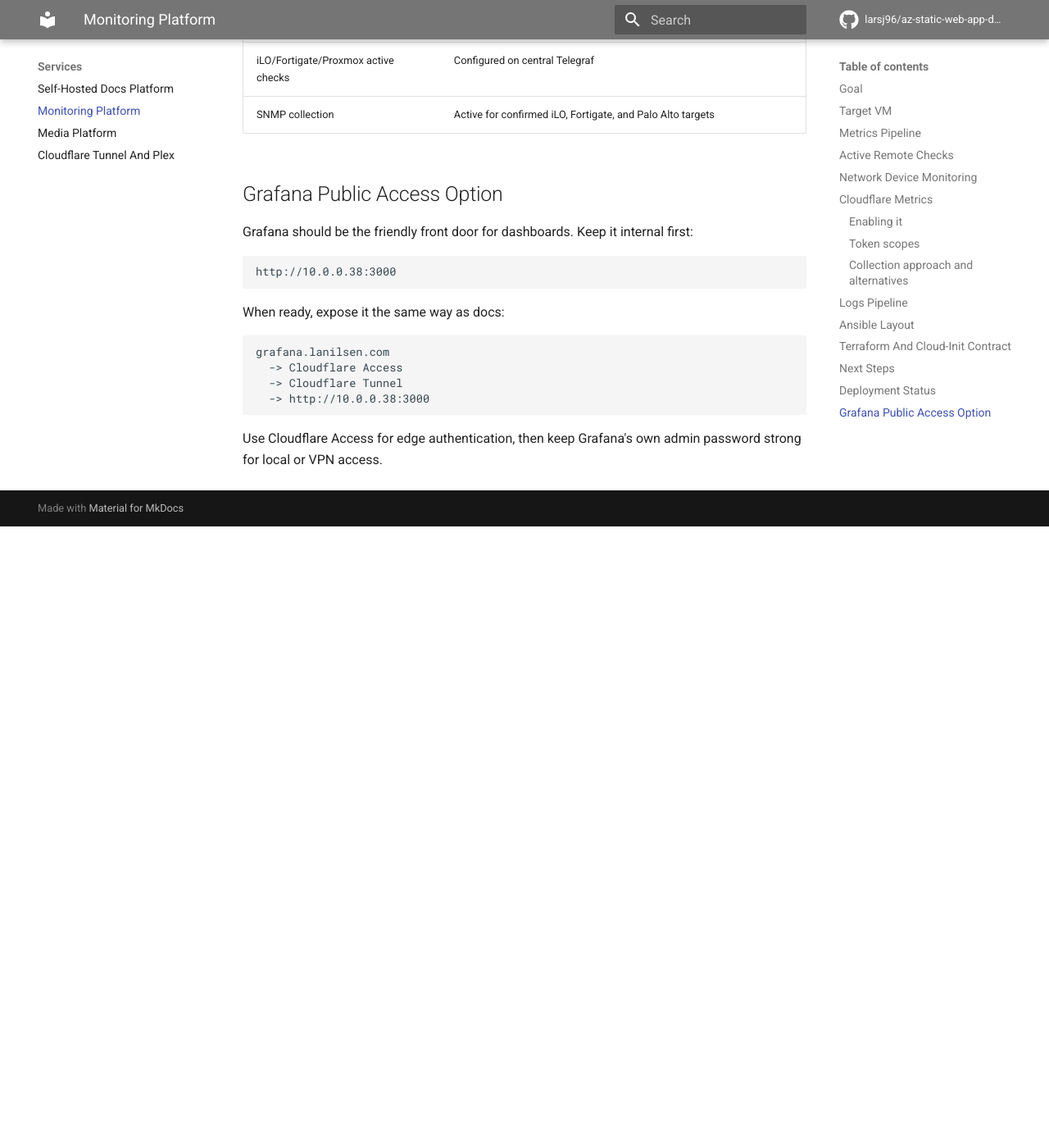
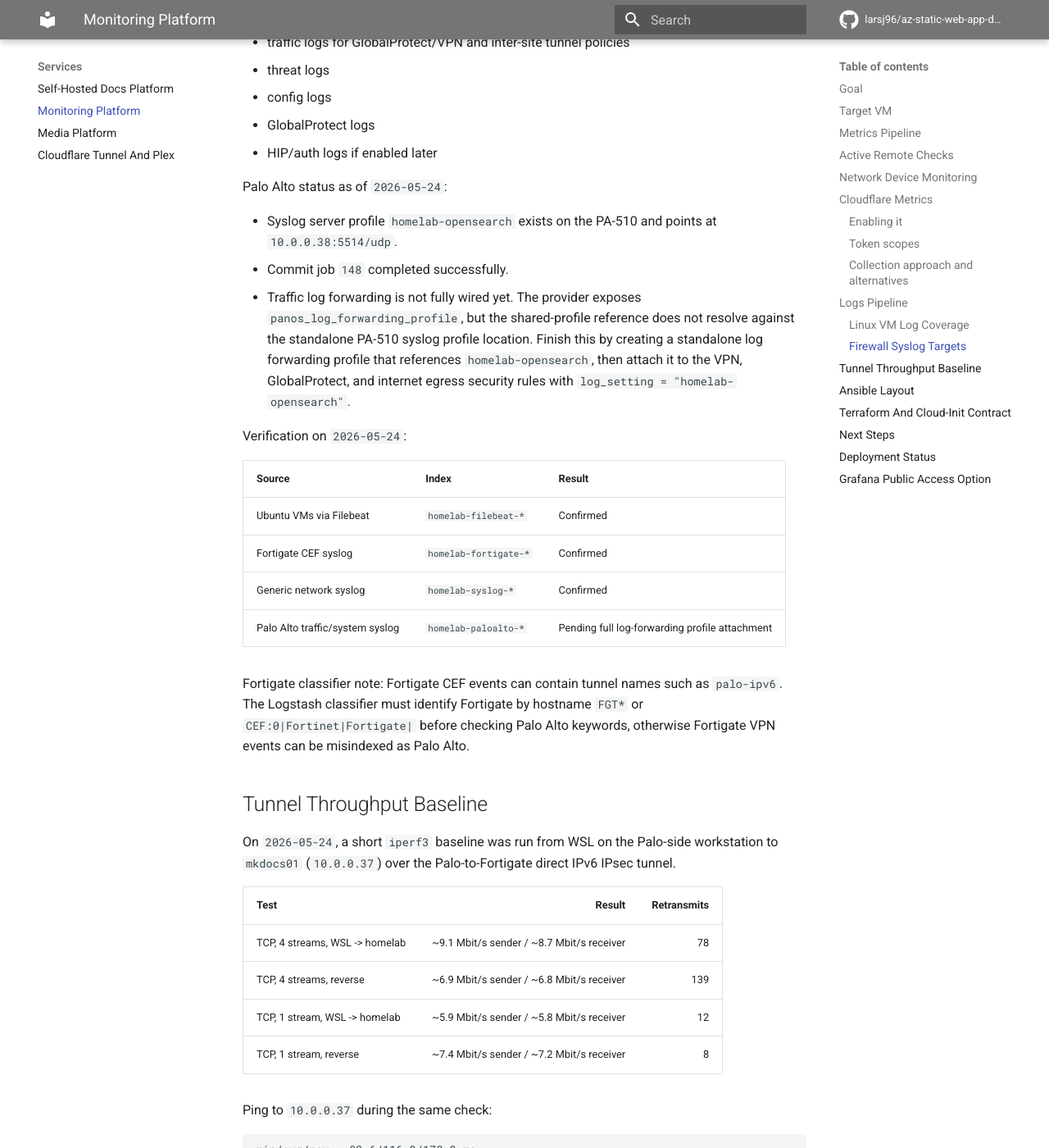
Before and after one commit to larsj96/az-static-web-app-docs, an MkDocs documentation site: the page built from docs/monitoring-platform.md, in a window 1280 px wide and 1400 px high, scrolled down 8169 px. Shown: the whole window at 82% size. Built offline with MkDocs 1.6.1 and Material for MkDocs 9.7.7, drawn with Linux system fonts in a browser that asks for light colours; comment, search, counter and statistics services are not loaded; before the commit the page ends 8811 px from its top, so only the background shows below that; some of the changed text lies outside the part shown.

Commit message:
Document logging pipeline and VPN throughput baseline

````diff
--- a/docs/monitoring-platform.md
+++ b/docs/monitoring-platform.md
@@ -8,7 +8,8 @@ Build a central monitoring platform that is managed like the rest of the homelab
 - cloud-init gives it the standard Ubuntu baseline and SSH keys.
 - Ansible installs Docker and deploys the monitoring stack.
 - Ansible installs Telegraf on monitored servers.
-- Ansible installs Filebeat on the same host group for centralized system/audit log shipping.
+- Ansible installs Filebeat on the same host group for centralized system/audit/service log shipping.
+- A dedicated syslog forwarder receives firewall/network syslog and relays it to Logstash.
 - Metrics go to InfluxDB.
 - Grafana is the primary dashboard front end.
 - Syslog/audit/application logs go to OpenSearch through Logstash.
@@ -26,6 +27,7 @@ Live VM:
 | VM | VMID | VLAN | Purpose | Size |
 | --- | ---: | ---: | --- | --- |
 | `monitoring1` | `9040` | `12` | Central monitoring stack | 8 CPU, 32 GiB RAM, 500 GiB disk |
+| `syslog1` | `9090` | `12` | Syslog forwarder for Fortigate/Palo/network devices | 2 CPU, 4 GiB RAM, 80 GiB disk |
 
 The VM should live on the services VLAN with the other app VMs:
 
@@ -39,6 +41,7 @@ Current inventory:
 
 ```text
 monitoring1 ansible_host=10.0.0.38 ansible_user=ubuntu
+syslog1 ansible_host=10.0.0.40 ansible_user=ubuntu
 ```
 
 Fortigate DHCP assigned `10.0.0.38`, and the QEMU guest agent reports that address.
@@ -205,8 +208,11 @@ Use OpenSearch instead of Elastic licensing-sensitive packages for the first Doc
 
 ```mermaid
 flowchart LR
-  syslog["Syslog / audit logs"] --> logstash["Logstash\n5044 beats\n5514 syslog"]
-  beats["Filebeat (system + audit)"] --> logstash
+  fgt["Fortigate syslog"] --> syslog1["syslog1\nrsyslog :514"]
+  palo["Palo Alto syslog"] --> syslog1
+  net["Other network devices"] --> syslog1
+  syslog1 --> logstash["Logstash\n5044 beats\n5514 syslog"]
+  beats["Filebeat\nsystem + auth + audit + journald + packages + services"] --> logstash
   logstash --> os["OpenSearch"]
   os --> grafana["Grafana\nlog views"]
   os --> dash["OpenSearch Dashboards"]
@@ -225,7 +231,125 @@ Live exposed ports on `monitoring1`:
 | `5044` | Beats input |
 | `5514/tcp+udp` | Syslog input |
 
+Live exposed ports on `syslog1`:
+
+| Port | Service |
+| ---: | --- |
+| `514/udp` | Firewall/network syslog receive |
+| `514/tcp` | Firewall/network syslog receive |
+
+`syslog1` writes a local copy under:
+
+```text
+/var/log/remote/<sender-ip>/YYYY-MM-DD.log
+```
+
+It also forwards to Logstash on `monitoring1:5514/tcp` with a disk-backed rsyslog queue, so short Logstash/OpenSearch restarts should not lose firewall logs.
+
+Current operational note:
+
+- `syslog1` VMID `9090` exists in Proxmox with planned IP `10.0.0.40`, but it did not answer SSH/ping after first boot.
+- Until that VM is fixed or recreated, Fortigate is temporarily sending syslog directly to `monitoring1:5514/udp`.
+- Logstash is already listening on `5514/tcp+udp`, so this temporary path is valid and verified.
+
 Restrict these ports with Fortigate policy. Do not expose dashboards publicly without Cloudflare Access or VPN.
+
+### Linux VM Log Coverage
+
+The `log_shipper` role installs Filebeat, `auditd`, and `rsyslog` on every host in `log_shipper_agents`.
+
+Default shipped sources:
+
+| Source | Examples |
+| --- | --- |
+| Journald | systemd units, service starts/stops, kernel-adjacent runtime logs |
+| System logs | `/var/log/syslog`, `/var/log/auth.log`, daemon/user/cron logs |
+| Audit logs | `/var/log/audit/audit.log` |
+| Kernel logs | `/var/log/kern.log` |
+| Package logs | `dpkg`, `apt`, unattended-upgrades |
+| Cloud-init logs | `/var/log/cloud-init.log`, `/var/log/cloud-init-output.log` |
+| Service logs | Nginx logs and Docker container JSON logs when present |
+
+Indexes:
+
+| Index pattern | Purpose |
+| --- | --- |
+| `homelab-filebeat-*` | Linux VM logs from Filebeat |
+| `homelab-fortigate-*` | Fortigate syslog parsed as key-value data where possible |
+| `homelab-paloalto-*` | Palo Alto syslog tagged for firewall/VPN troubleshooting |
+| `homelab-syslog-*` | Generic network syslog |
+
+### Firewall Syslog Targets
+
+Configure firewalls to send syslog to:
+
+```text
+syslog1.mgmt.nilsen-tech.com
+10.0.0.40
+UDP/514 or TCP/514
+```
+
+Temporary live Fortigate target:
+
+```text
+10.0.0.38
+UDP/5514
+format CEF
+```
+
+Recommended Fortigate coverage:
+
+- traffic logs for key policies
+- event/system logs
+- VPN/IKE/IPsec events
+- admin login/config-change events
+- security events/threat logs where licensed/enabled
+
+Recommended Palo Alto coverage:
+
+- system logs
+- traffic logs for GlobalProtect/VPN and inter-site tunnel policies
+- threat logs
+- config logs
+- GlobalProtect logs
+- HIP/auth logs if enabled later
+
+Palo Alto status as of `2026-05-24`:
+
+- Syslog server profile `homelab-opensearch` exists on the PA-510 and points at `10.0.0.38:5514/udp`.
+- Commit job `148` completed successfully.
+- Traffic log forwarding is not fully wired yet. The provider exposes `panos_log_forwarding_profile`, but the shared-profile reference does not resolve against the standalone PA-510 syslog profile location. Finish this by creating a standalone log forwarding profile that references `homelab-opensearch`, then attach it to the VPN, GlobalProtect, and internet egress security rules with `log_setting = "homelab-opensearch"`.
+
+Verification on `2026-05-24`:
+
+| Source | Index | Result |
+| --- | --- | --- |
+| Ubuntu VMs via Filebeat | `homelab-filebeat-*` | Confirmed |
+| Fortigate CEF syslog | `homelab-fortigate-*` | Confirmed |
+| Generic network syslog | `homelab-syslog-*` | Confirmed |
+| Palo Alto traffic/system syslog | `homelab-paloalto-*` | Pending full log-forwarding profile attachment |
+
+Fortigate classifier note: Fortigate CEF events can contain tunnel names such as `palo-ipv6`. The Logstash classifier must identify Fortigate by hostname `FGT*` or `CEF:0|Fortinet|Fortigate|` before checking Palo Alto keywords, otherwise Fortigate VPN events can be misindexed as Palo Alto.
+
+## Tunnel Throughput Baseline
+
+On `2026-05-24`, a short `iperf3` baseline was run from WSL on the Palo-side workstation to `mkdocs01` (`10.0.0.37`) over the Palo-to-Fortigate direct IPv6 IPsec tunnel.
+
+| Test | Result | Retransmits |
+| --- | ---: | ---: |
+| TCP, 4 streams, WSL -> homelab | ~9.1 Mbit/s sender / ~8.7 Mbit/s receiver | 78 |
+| TCP, 4 streams, reverse | ~6.9 Mbit/s sender / ~6.8 Mbit/s receiver | 139 |
+| TCP, 1 stream, WSL -> homelab | ~5.9 Mbit/s sender / ~5.8 Mbit/s receiver | 12 |
+| TCP, 1 stream, reverse | ~7.4 Mbit/s sender / ~7.2 Mbit/s receiver | 8 |
+
+Ping to `10.0.0.37` during the same check:
+
+```text
+min/avg/max = 93.6/116.9/178.9 ms
+packet loss = 0%
+```
+
+This is much lower than expected for a healthy Starlink-to-Starlink VPN path. Treat it as a baseline before tuning MTU/MSS, IPsec offload, Starlink path quality, and WSL effects.
 
 ## Ansible Layout
 
@@ -242,7 +366,9 @@ roles/docker_host/
 roles/monitoring_stack/
 roles/telegraf_agent/
 roles/log_shipper/
+roles/syslog_forwarder/
 playbooks/monitoring.yml
+playbooks/syslog-forwarder.yml
 ```
 
 Run from `bastion01`:
@@ -316,6 +442,9 @@ Deployed on `2026-05-21`:
 | Grafana OpenSearch datasource | Provisioned |
 | iLO/Fortigate/Proxmox active checks | Configured on central Telegraf |
 | SNMP collection | Active for confirmed iLO, Fortigate, and Palo Alto targets |
+| Filebeat log shipping | Active on current Ubuntu VM inventory |
+| Fortigate syslog | Verified into `homelab-fortigate-*` |
+| Palo Alto syslog profile | Created and committed; full policy log forwarding still pending |
 
 ## Grafana Public Access Option
 
````
Also changed, not shown: docs/ipsec-vpn-throughput-baseline-2026-05-24.md (line endings or trailing spaces), mkdocs.yml (line endings or trailing spaces).
